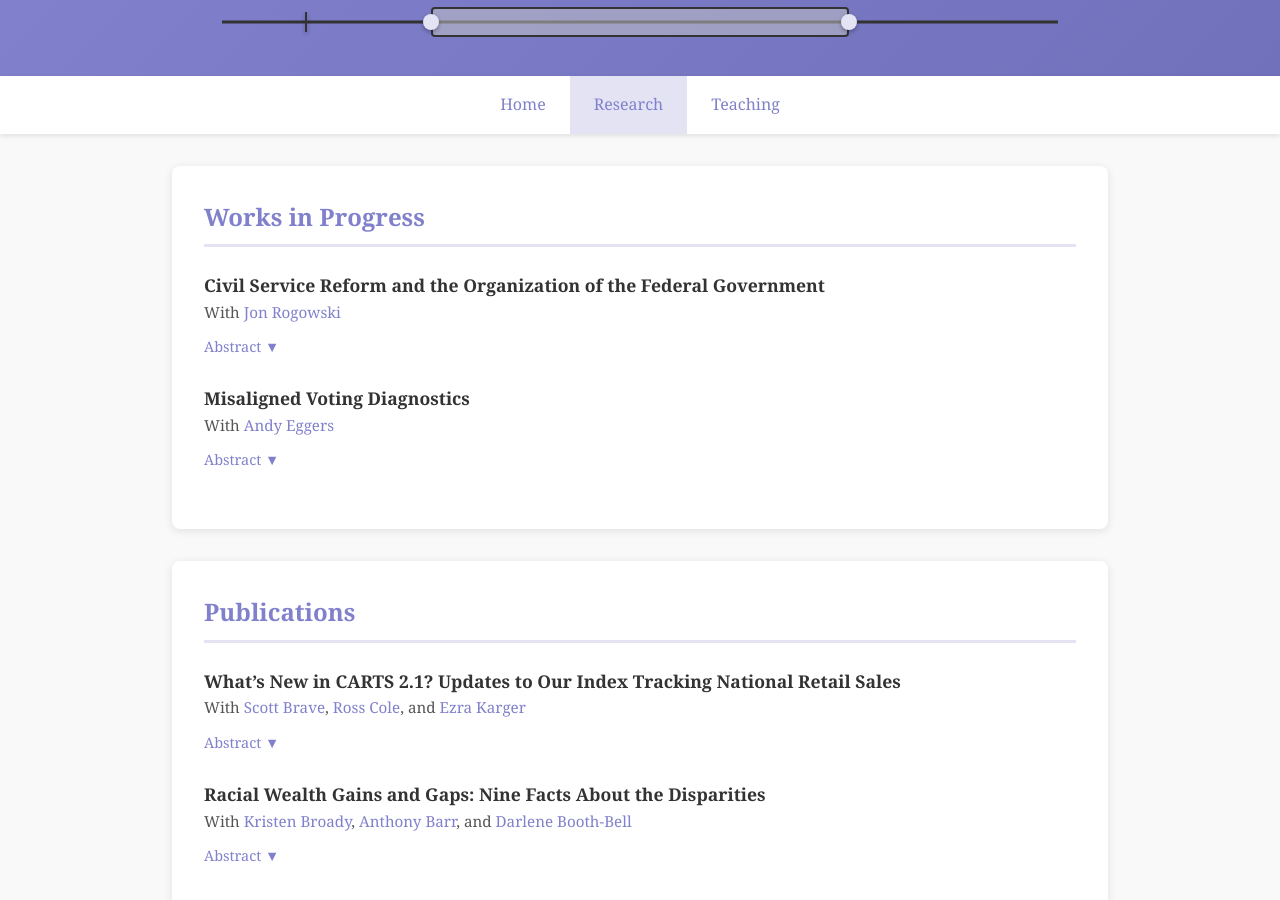
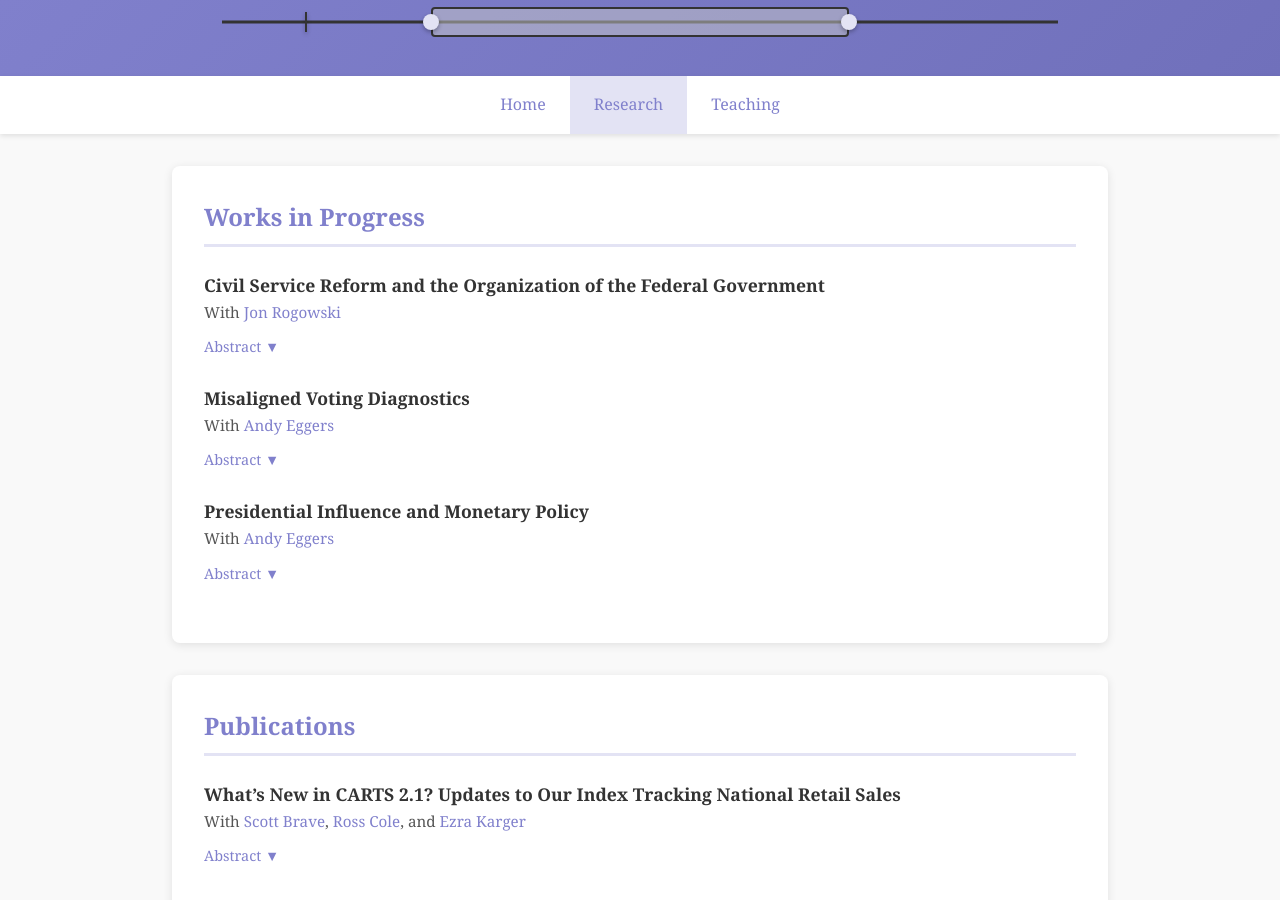
Before and after one commit to L-Cain/L-Cain.github.io, a Jekyll site: the page built from research.md, in a window 1280 px wide and 900 px high. Built offline with Jekyll 4.4.1, drawn with Linux system fonts in a browser that asks for light colours; our own code applies the rules of GitHub Pages for plain Markdown files.

Commit message:
Update research.md

```diff
--- a/research.md
+++ b/research.md
@@ -23,6 +23,20 @@ Government</a>
       <p>Misaligned voting, when one casts a vote for a candidate they do not prefer to all others, is an important characteristic of voting systems. It may implicate strategic voting, confusion, or other behaviors. Misaligned voting is difficult to identify, and current methods may make biased estimates in identifying the overall rate and in identifying differences between voting systems. They are also ill-equipped to take in more than one dimension of voter preferences. Wepropose two new metrics, the convex hull and weak domination approaches, and test their performance in a series of simulations.</p>
     </div>
   </div>
+
+   <div style="margin-bottom: 1.5rem;">
+    <a href="papers/hull_early.pdf" target="_blank" style="font-size: 1.1rem; font-weight: 600; color: #333; text-decoration: none;">Presidential Influence and Monetary Policy</a>
+    <br>
+    <span style="font-size: 0.95rem; color: #555;">With <a href="https://coauthor1website.com">Andy Eggers </a></span>
+<br>
+    <button onclick="var a=this.nextElementSibling;a.style.display=a.style.display==='block'?'none':'block';this.textContent=this.textContent==='Abstract ▼'?'Abstract ▲':'Abstract ▼';" style="margin-top:0.5rem;background:none;border:none;color:#8080cc;padding:0.25rem 0;cursor:pointer;font-family:inherit;font-size:0.9rem;">Abstract ▼</button>
+    <div style="display:none;margin-top:0.75rem;padding:1rem;background:#f0f0f8;border-left:3px solid #8080cc;border-radius:0 4px 4px 0;">
+      <p>Misaligned voting, when one casts a vote for a candidate they do not prefer to all others, is an important characteristic of voting systems. It may implicate strategic voting, confusion, or other behaviors. Misaligned voting is difficult to identify, and current methods may make biased estimates in identifying the overall rate and in identifying differences between voting systems. They are also ill-equipped to take in more than one dimension of voter preferences. Wepropose two new metrics, the convex hull and weak domination approaches, and test their performance in a series of simulations.</p>
+    </div>
+  </div>
+
+
+
 </section>
 
 
```
